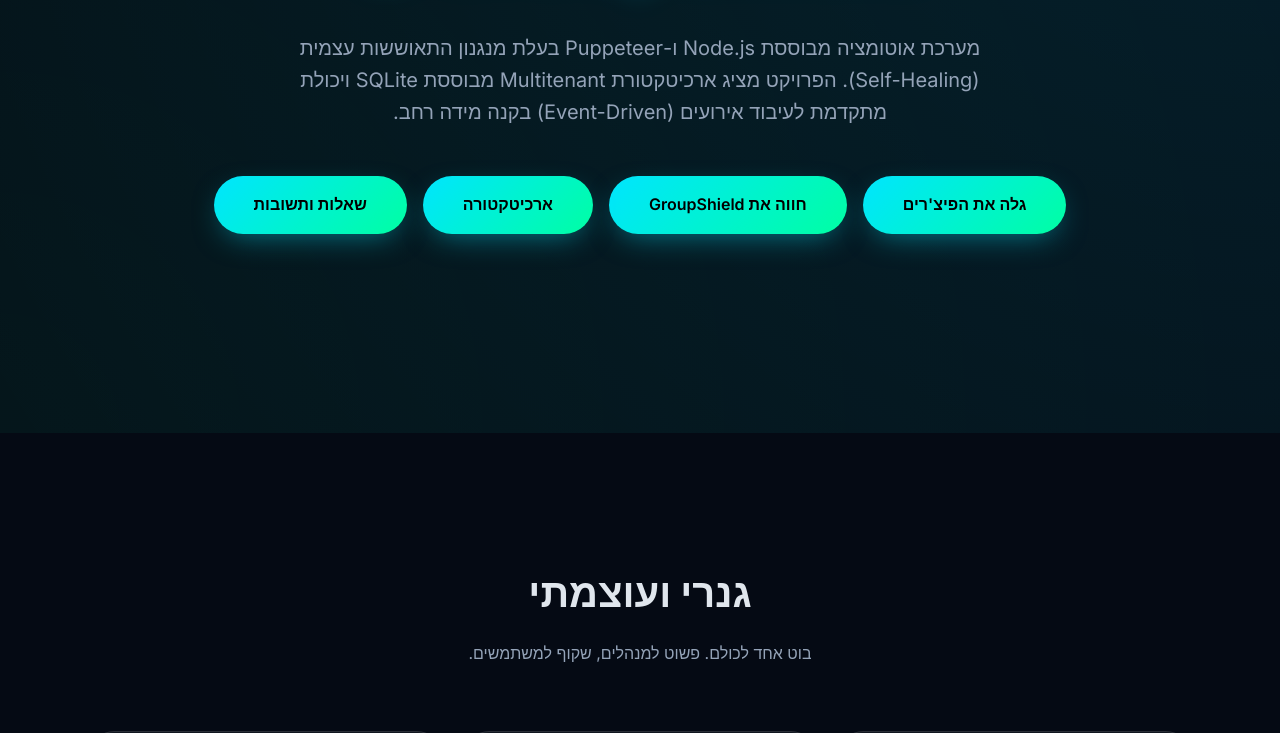
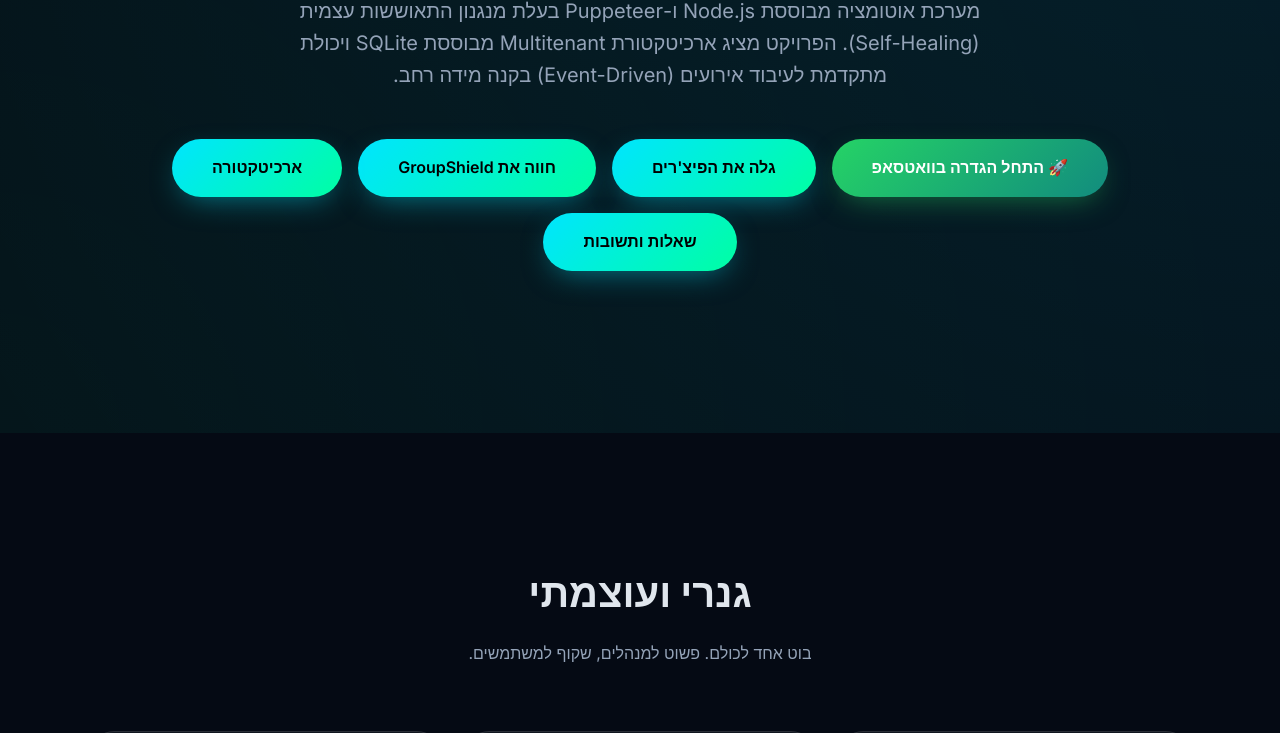
Before and after one commit to nirdahan9/GroupShield, a website: page landing/index.html in a window 1280 px wide. Shown: the part 367-1100 px from the top of the page. Drawn offline with Linux system fonts and the light colour scheme; no server answers.

Commit message:
feat: add WhatsApp start-setup CTA button to landing page

```diff
--- a/landing/i18n.js
+++ b/landing/i18n.js
@@ -1,6 +1,7 @@
 const translations = {
     en: {
         "hero-desc": "A robust, self-healing WhatsApp automation engine built with Node.js and Puppeteer. GroupShield leverages a multitenant SQLite architecture and an event-driven enforcement pipeline to manage thousands of communities at scale.",
+        "btn-start": "🚀 Start Setup on WhatsApp",
         "btn-features": "Discover Features",
         "btn-demo": "Experience GroupShield",
         "features-title": "Generic & Powerful",
@@ -137,6 +138,7 @@
     },
     he: {
         "hero-desc": "מערכת אוטומציה מבוססת Node.js ו-Puppeteer בעלת מנגנון התאוששות עצמית (Self-Healing). הפרויקט מציג ארכיטקטורת Multitenant מבוססת SQLite ויכולת מתקדמת לעיבוד אירועים (Event-Driven) בקנה מידה רחב.",
+        "btn-start": "🚀 התחל הגדרה בוואטסאפ",
         "btn-features": "גלה את הפיצ'רים",
         "btn-demo": "חווה את GroupShield",
         "features-title": "גנרי ועוצמתי",
--- a/landing/index.css
+++ b/landing/index.css
@@ -99,6 +99,17 @@
 .btn-primary:hover {
   transform: translateY(-2px) scale(1.05);
   box-shadow: 0 15px 40px -10px rgba(0, 229, 255, 0.6);
+}
+
+.btn-whatsapp {
+  background: linear-gradient(135deg, #25D366, #128C7E);
+  color: #fff;
+  box-shadow: 0 10px 30px -10px rgba(37, 211, 102, 0.5);
+}
+
+.btn-whatsapp:hover {
+  transform: translateY(-2px) scale(1.05);
+  box-shadow: 0 15px 40px -10px rgba(37, 211, 102, 0.7);
 }
 
 /* grid */
--- a/landing/index.html
+++ b/landing/index.html
@@ -32,6 +32,7 @@
             </h1>
             <p data-i18n="hero-desc">Moderating large WhatsApp groups is a nightmare. GroupShield automates it with custom rules, bilingual support, and a self-healing architecture.</p>
             <div class="cta" style="display: flex; gap: 1rem; flex-wrap: wrap; justify-content: center;">
+                <a href="https://wa.me/972526980000?text=%D7%94%D7%AA%D7%97%D7%9C" target="_blank" rel="noopener noreferrer" class="btn btn-whatsapp" data-i18n="btn-start">🚀 Start Setup on WhatsApp</a>
                 <a href="#features" class="btn btn-primary" data-i18n="btn-features">Discover Features</a>
                 <a href="#demo-chat-window" class="btn btn-primary" data-i18n="btn-demo">Experience GroupShield</a>
                 <a href="#tech-stack" class="btn btn-primary" data-i18n="nav-tech">Architecture</a>
```
